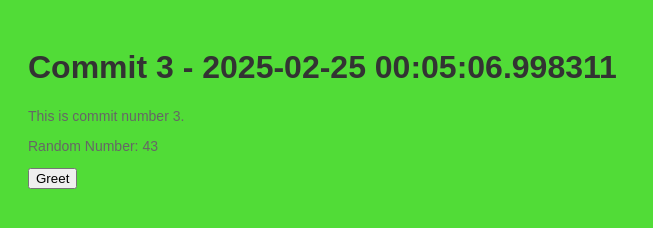
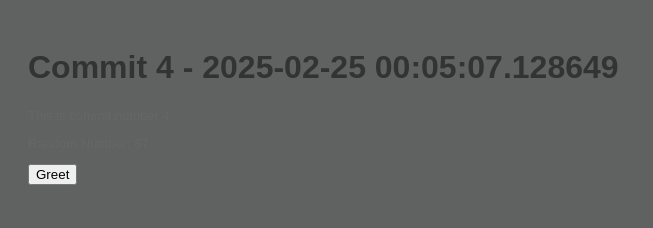
Before and after one commit to polishflits/autogen-repo-20250225000504, a plain HTML site: page index.html in a window 1280 px wide. Shown: the whole page, without its empty margins (0-653 px from the left). Drawn offline with Linux system fonts and the light colour scheme.

Commit message:
📝 Auto commit 4 with HTML, CSS, and JS

```diff
--- a/index.html
+++ b/index.html
@@ -2,13 +2,13 @@
     <!DOCTYPE html>
     <html>
     <head>
-        <title>Commit 3 - 2025-02-25 00:05:06.998311</title>
+        <title>Commit 4 - 2025-02-25 00:05:07.128649</title>
         <link rel="stylesheet" href="style.css">
     </head>
     <body>
-        <h1>Commit 3 - 2025-02-25 00:05:06.998311</h1>
-        <p>This is commit number 3.</p>
-        <p>Random Number: 43</p>
+        <h1>Commit 4 - 2025-02-25 00:05:07.128649</h1>
+        <p>This is commit number 4.</p>
+        <p>Random Number: 87</p>
         <button onclick="greet()">Greet</button>
         <script src="script.js"></script>
     </body>
--- a/script.js
+++ b/script.js
@@ -2,4 +2,4 @@
     function greet() {
         alert('Hello from commit ' + commitNumber + '!');
     }
-    var commitNumber = 3;
+    var commitNumber = 4;
--- a/style.css
+++ b/style.css
@@ -1,7 +1,7 @@
 
     body {
         font-family: Arial, sans-serif;
-        background-color: #51dc37;
+        background-color: #606262;
         padding: 20px;
     }
     h1 {
@@ -9,5 +9,5 @@
     }
     p {
         color: #666;
-        font-size: 14px;
+        font-size: 13px;
     }
```
